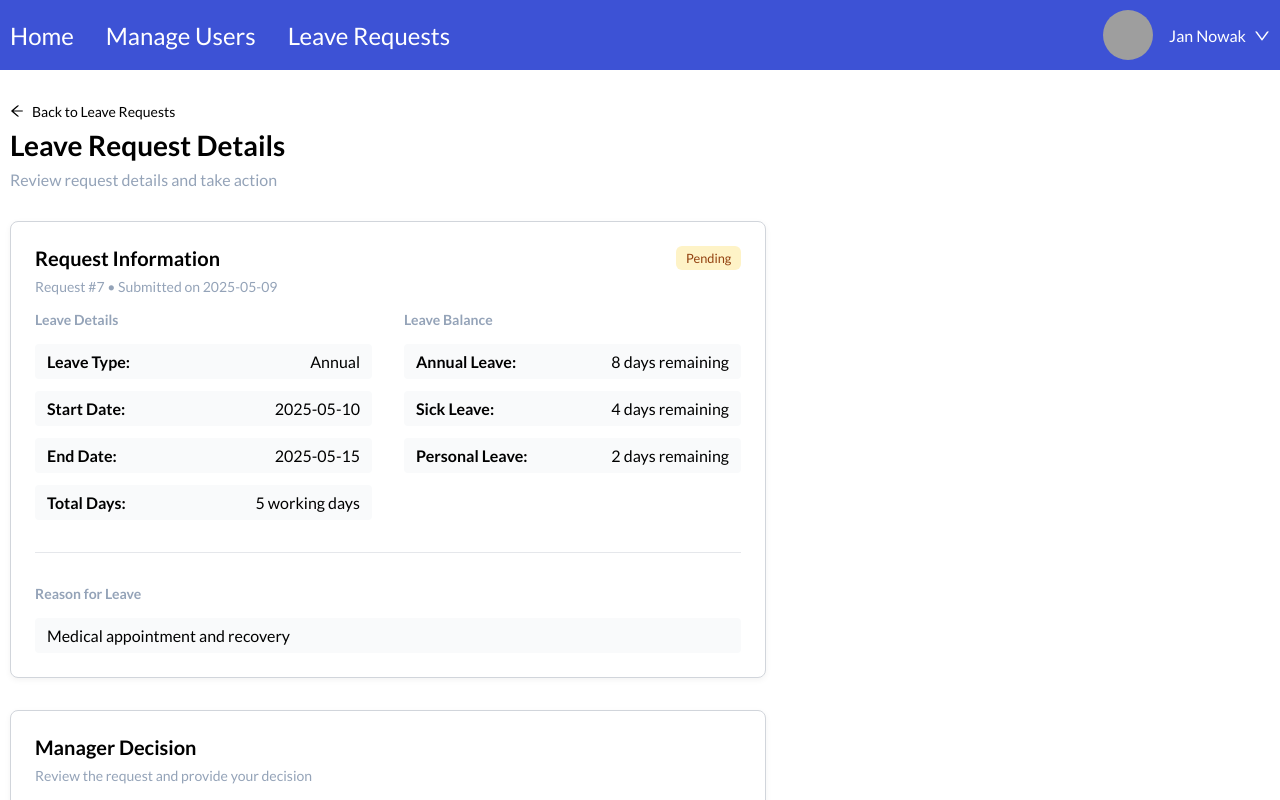
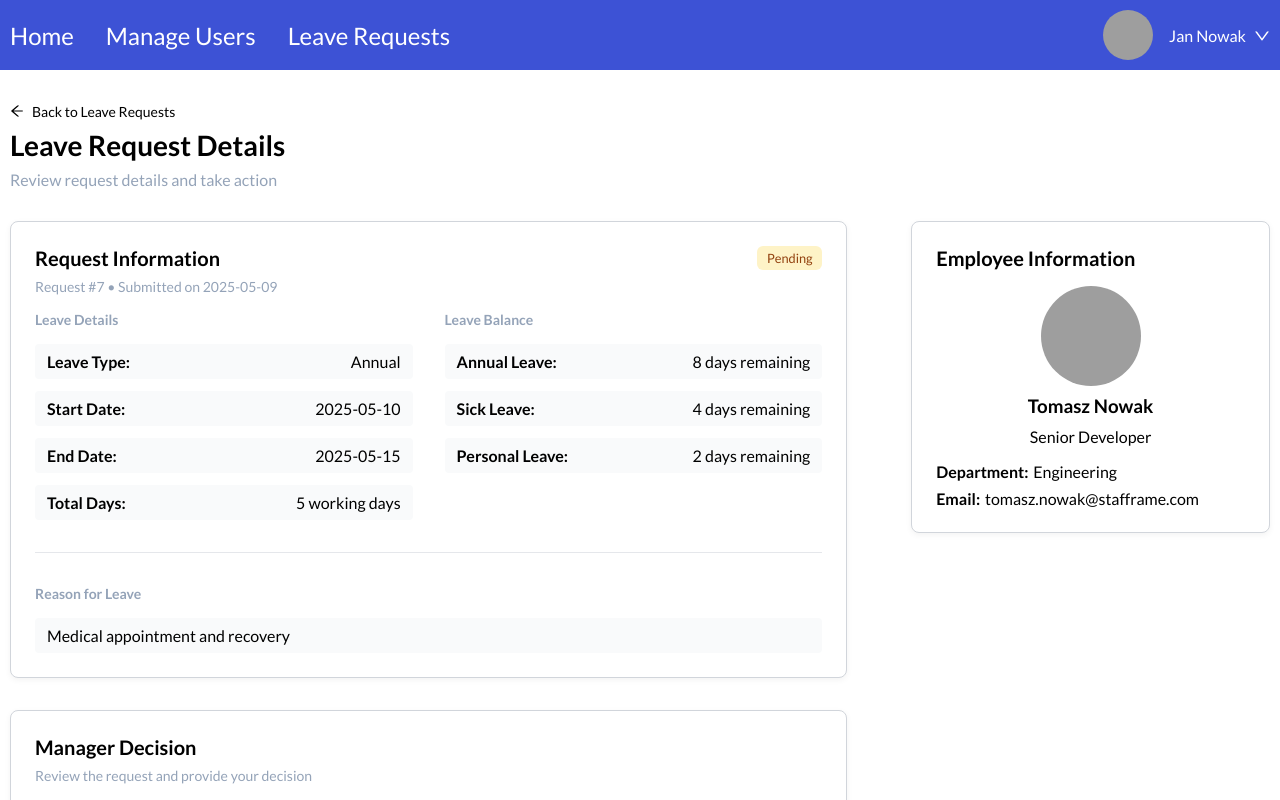
Before and after one commit to vimw/stafframe, a Next.js app: page /manager/leave-requests/1 in a window 1280 px wide. Shown: the top 800 px of the page. Built offline with nearby package versions, Linux system fonts and the light colour scheme; grey boxes are pictures that could not be loaded.

Commit message:
Add EmployeeInfo component

```diff
--- /dev/null
+++ b/app/manager/leave-requests/[id]/components/EmployeeInfo/EmployeeInfo.module.css
@@ -0,0 +1,51 @@
+.card {
+    border: 1px solid #d1d5db;
+    border-radius: 8px;
+    width: 100%;
+    padding: 1.5rem;
+    margin-top: 2rem;
+    background-color: #fff;
+    box-shadow: 0 2px 6px rgba(0, 0, 0, 0.05);
+  }
+
+  .cardHeader {
+    display: flex;
+    align-items: center;
+    justify-content: space-between;
+    margin-bottom: 0.5rem;
+  }
+
+  .cardHeader h2 {
+    margin: 0;
+    font-size: 1.25rem;
+    font-weight: 600;
+  }
+
+.employeeInfoCentered{
+    display: flex;
+    flex-direction: column;
+    align-items: center;
+    justify-content: center;
+    gap: .6rem;
+    margin-top: 1rem;
+}
+.employeeInfoCentered img{
+    border-radius: 100%;
+}
+
+.rowWrapper{
+    display: flex;
+    flex-direction: column;
+    gap: .5rem;
+    margin-top: 1rem;
+}
+
+.label{
+    font-weight: 700;
+}
+
+.row{
+    display: flex;
+    align-items: center;
+    gap: .3rem;
+}
--- /dev/null
+++ b/app/manager/leave-requests/[id]/components/EmployeeInfo/EmployeeInfo.tsx
@@ -0,0 +1,36 @@
+import React from 'react'
+import styles from './EmployeeInfo.module.css'
+import Image from 'next/image'
+
+
+const EmployeeInfo = () => {
+  return (
+      <div className={styles.card}>
+        <div className={styles.cardHeader}>
+            <h2>Employee Information</h2>
+        </div>
+        <div className={styles.employeeInfoCentered}>
+          <Image
+            src="/profile_picture.jpg"
+            width={100}
+            height={100}
+            alt="Profile Picture"
+          />
+          <h3>Tomasz Nowak</h3>
+          <span>Senior Developer</span>
+        </div>
+        <div className={styles.rowWrapper}>
+          <div className={styles.row}>
+            <span className={styles.label}>Department:</span>
+            <span>Engineering</span>
+          </div>
+          <div className={styles.row}>
+            <span className={styles.label}>Email:</span>
+            <span>tomasz.nowak@stafframe.com</span>
+          </div>
+        </div>
+      </div>
+  )
+}
+
+export default EmployeeInfo
--- a/app/manager/leave-requests/[id]/page.module.css
+++ b/app/manager/leave-requests/[id]/page.module.css
@@ -7,5 +7,16 @@
 }
 
 .detailsAndDecisionWrapper{
-    width: 60%;
+    width: 70%;
 }
+
+
+
+.flexWrapper{
+    display: flex;
+    gap: 4rem;
+}
+
+.employeeInfo{
+    width: 30%;
+}
--- a/app/manager/leave-requests/[id]/page.tsx
+++ b/app/manager/leave-requests/[id]/page.tsx
@@ -3,6 +3,7 @@ import Header from './components/Header/Header'
 import styles from './page.module.css'
 import Details from './components/details/Details'
 import ManagerDecision from './components/ManagerDecision/ManagerDecision'
+import EmployeeInfo from './components/EmployeeInfo/EmployeeInfo'
 
 interface PageProps {
   params: {
@@ -15,9 +16,14 @@ const page = ({params: {id}}: PageProps) => {
     <section className={styles.detailsContainer}>
       <div className={styles.detailsContent}>
         <Header/>
-        <div className={styles.detailsAndDecisionWrapper}>
-          <Details/>
-          <ManagerDecision/>
+        <div className={styles.flexWrapper}>
+          <div className={styles.detailsAndDecisionWrapper}>
+            <Details/>
+            <ManagerDecision/>
+          </div>
+          <div className={styles.employeeInfo}>
+            <EmployeeInfo/>
+          </div>
         </div>
       </div>
     </section>
```
